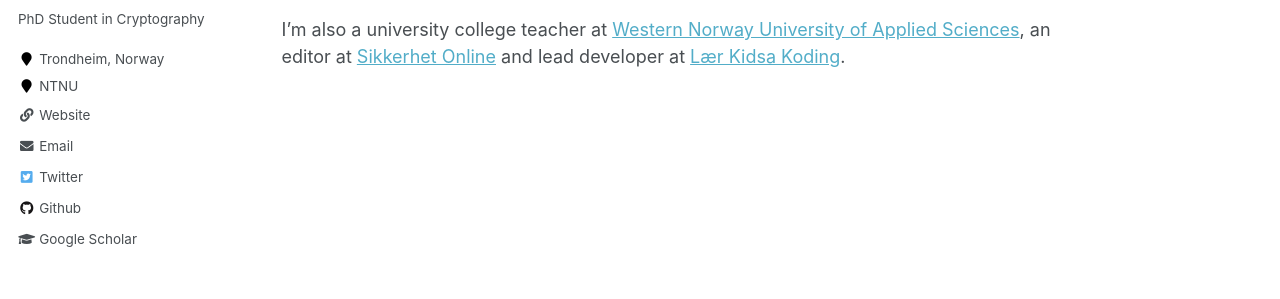
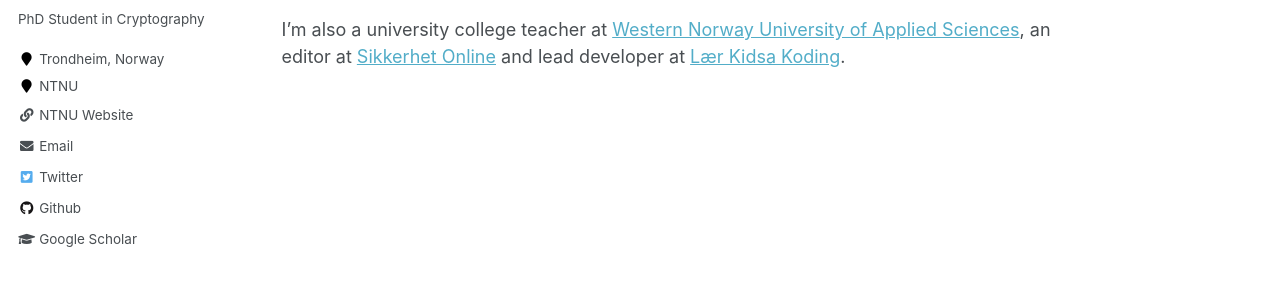
Before and after one commit to tjesi/tjesi.github.io, a Jekyll site: the page built from _pages/about.md, in a window 1280 px wide. Shown: the part 326-625 px from the top of the page. Built offline with Jekyll 4.4.1, drawn with Linux system fonts in a browser that asks for light colours.

Commit message:
Update author-profile.html

```diff
--- a/_includes/author-profile.html
+++ b/_includes/author-profile.html
@@ -29,7 +29,7 @@
         <li><i class="fa fa-fw fa-map-marker" aria-hidden="true"></i> {{ author.employer }}</li>
       {% endif %}
       {% if author.uri %}
-        <li><a href="{{ author.uri }}"><i class="fas fa-fw fa-link" aria-hidden="true"></i> {{ site.data.ui-text[site.locale].website_label | default: "NTNU Website" }}</a></li>
+        <li><a href="{{ author.uri }}"><i class="fas fa-fw fa-link" aria-hidden="true"></i> {{ "NTNU Website" }}</a></li>
       {% endif %}
       {% if author.email %}
         <li><a href="mailto:{{ author.email }}"><i class="fas fa-fw fa-envelope" aria-hidden="true"></i> {{ site.data.ui-text[site.locale].email_label | default: "NTNU Email" }}</a></li>
```
